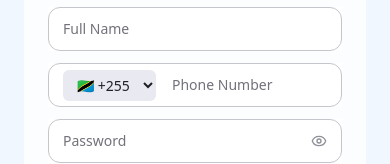
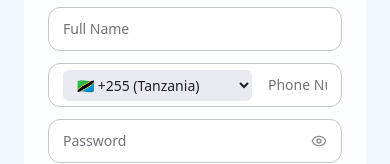
Before and after one commit to Mwai-kiragu/zedsafiri, a React (Vite) app: page /signup in a window 390 px wide. Shown: the part 369-533 px from the top of the page. Built offline with nearby package versions, Linux system fonts and the light colour scheme; the HTML template or start-up script is replaced by a standard one.

Commit message:
Add country flags to phone input

```diff
--- a/src/components/SignInForm.tsx
+++ b/src/components/SignInForm.tsx
@@ -109,12 +109,12 @@ export const SignInForm = () => {
                       onChange={(e) => setDialCode(e.target.value)}
                       className="bg-[#E8E9F1] px-2.5 py-[5px] rounded-md text-[#1F2024] text-sm font-normal leading-5 border-0 focus:outline-none"
                     >
-                      <option value="+211">🇸🇸 +211</option>
-                      <option value="+255">🇹🇿 +255</option>
-                      <option value="+254">🇰🇪 +254</option>
-                      <option value="+250">🇷🇼 +250</option>
-                      <option value="+257">🇧🇮 +257</option>
-                      <option value="+256">🇺🇬 +256</option>
+                      <option value="+211">🇸🇸 +211 (South Sudan)</option>
+                      <option value="+255">🇹🇿 +255 (Tanzania)</option>
+                      <option value="+254">🇰🇪 +254 (Kenya)</option>
+                      <option value="+250">🇷🇼 +250 (Rwanda)</option>
+                      <option value="+257">🇧🇮 +257 (Burundi)</option>
+                      <option value="+256">🇺🇬 +256 (Uganda)</option>
                     </select>
                     <Input
                       {...register("phoneNumber", {
--- a/src/pages/SignUp.tsx
+++ b/src/pages/SignUp.tsx
@@ -123,12 +123,12 @@ const SignUpForm = () => {
                       onChange={(e) => setDialCode(e.target.value)}
                       className="bg-[#E8E9F1] px-2.5 py-[5px] rounded-md text-[#1F2024] text-sm font-normal leading-5 border-0 focus:outline-none"
                     >
-                      <option value="+211">🇸🇸 +211</option>
-                      <option value="+255">🇹🇿 +255</option>
-                      <option value="+254">🇰🇪 +254</option>
-                      <option value="+250">🇷🇼 +250</option>
-                      <option value="+257">🇧🇮 +257</option>
-                      <option value="+256">🇺🇬 +256</option>
+                      <option value="+211">🇸🇸 +211 (South Sudan)</option>
+                      <option value="+255">🇹🇿 +255 (Tanzania)</option>
+                      <option value="+254">🇰🇪 +254 (Kenya)</option>
+                      <option value="+250">🇷🇼 +250 (Rwanda)</option>
+                      <option value="+257">🇧🇮 +257 (Burundi)</option>
+                      <option value="+256">🇺🇬 +256 (Uganda)</option>
                     </select>
                     <Input
                       {...register("phoneNumber", {
```
